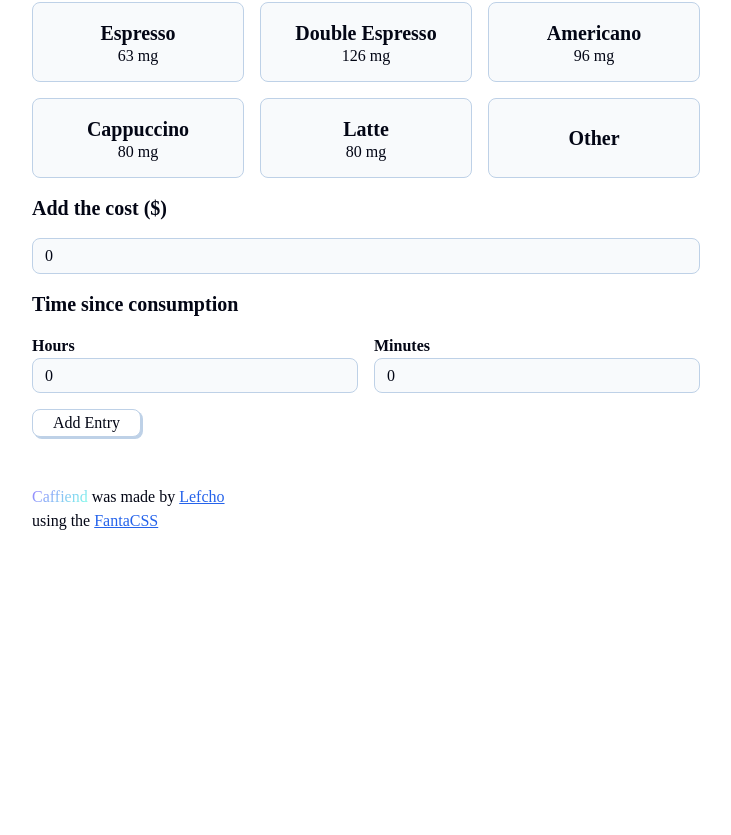
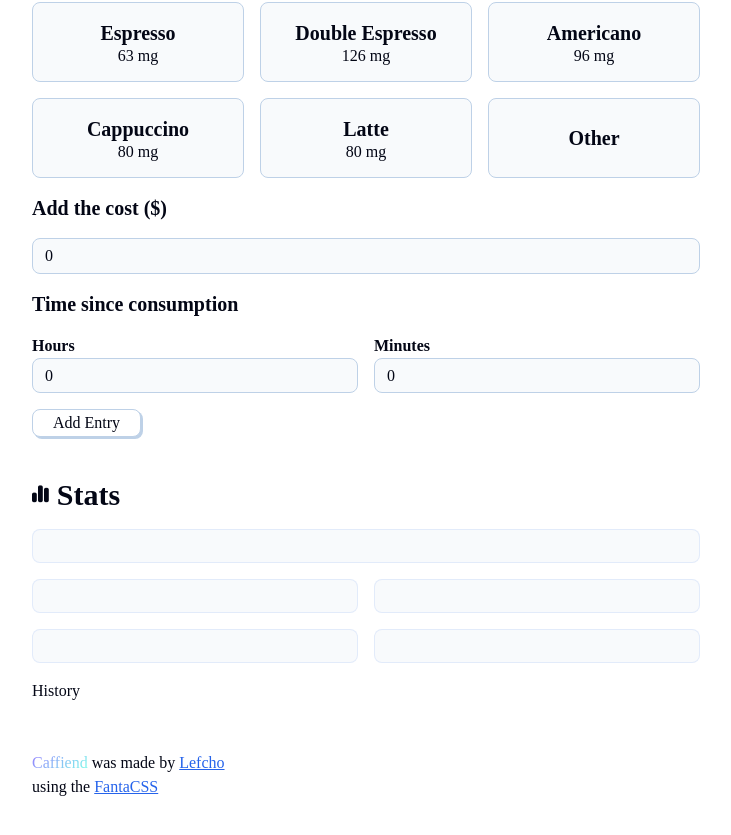
Before and after one commit to lefcho/coffee-tracker, a React (Vite) app: page / in a window 1280 px wide. Shown: the part 636-1471 px from the top of the page, without its empty margins (274-1005 px from the left). Before the commit the page ends 1217 px from the top, so only its background shows below. Built offline with nearby package versions, Linux system fonts and the light colour scheme; a web font is replaced by a local one.

Commit message:
added: start of the stats component

```diff
--- a/src/App.jsx
+++ b/src/App.jsx
@@ -6,7 +6,7 @@ import History from "./components/History";
 
 function App() {
 
-    const isAuthenticated = false;
+    const isAuthenticated = true;
 
     const authenticatedContent = (
         <>
--- a/src/components/Stats.jsx
+++ b/src/components/Stats.jsx
@@ -1,9 +1,31 @@
-import React from 'react'
+import React from "react";
+
+function StatCard(props) {
+    const { isLg, title, children } = props
+
+    return (
+        <div className={'card stat-card ' + (isLg ? 'col-span-2' : '')}>
+
+        </div>
+    )
+}
 
 function Stats() {
-  return (
-    <div>Stats</div>
-  )
+    return (
+        <>
+        <div className="section-header">
+            <i className="fa-solid fa-chart-simple" />
+            <h2>Stats</h2>
+        </div>
+        <div className="stats-grid">
+            <StatCard isLg={true}></StatCard>
+            <StatCard></StatCard>
+            <StatCard></StatCard>
+            <StatCard></StatCard>
+            <StatCard></StatCard>
+        </div>
+        </>
+    );
 }
 
-export default Stats
+export default Stats;
```
